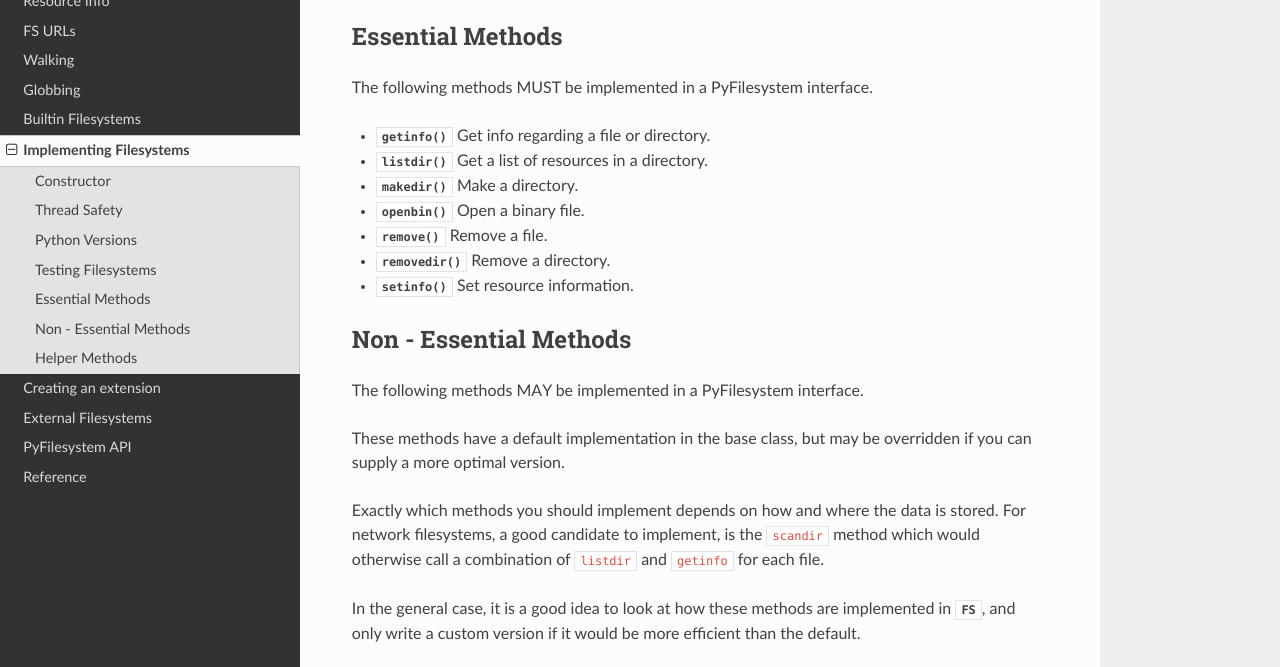
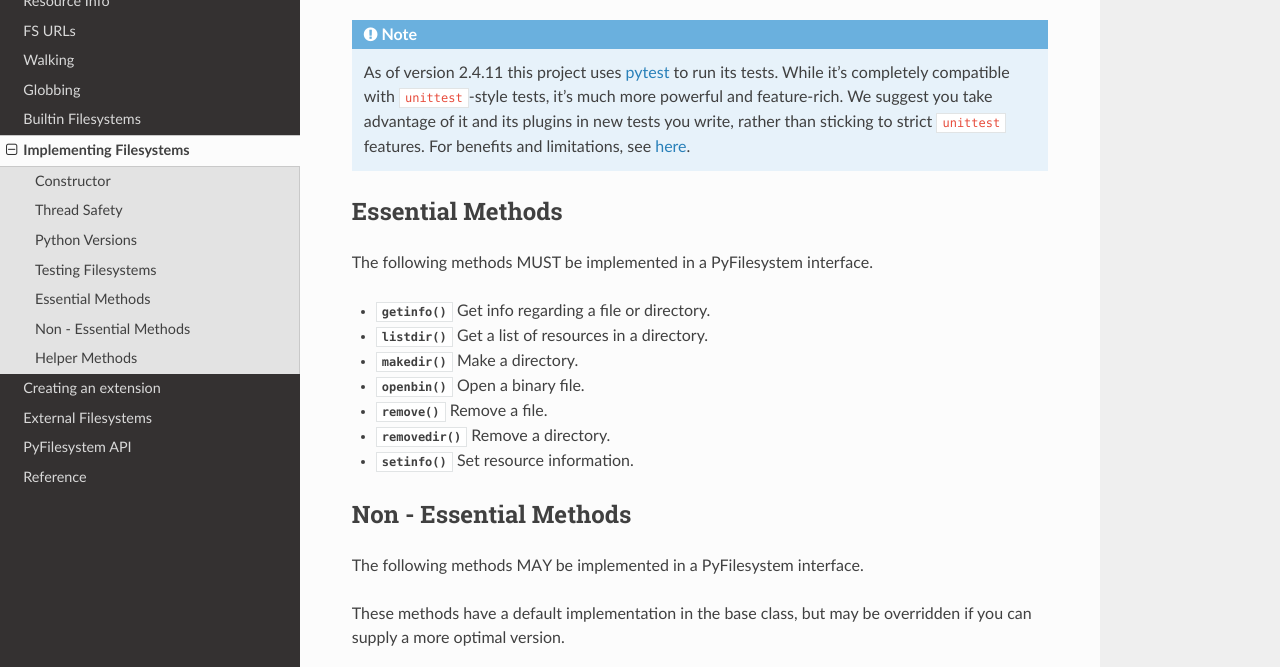
Before and after one commit to PyFilesystem/pyfilesystem2, a Sphinx documentation site: the page built from docs/source/implementers.rst, in a window 1280 px wide and 900 px high, scrolled down 1282 px, cut to the strip 233-900 px from the top of the window. Built offline with Sphinx 7.4.7 and the Read the Docs theme 2.0.0, drawn with Linux system fonts in a browser that asks for light colours.

Commit message:
Document test changes in Implementing

```diff
--- a/docs/source/implementers.rst
+++ b/docs/source/implementers.rst
@@ -53,6 +53,13 @@ You may also want to override some of the methods in the test suite for more tar
 
 .. autoclass:: fs.test.FSTestCases
     :members:
+
+.. note::
+
+    As of version 2.4.11 this project uses `pytest <https://pytest.org/en/latest/>`_ to run its tests.
+    While it's completely compatible with ``unittest``-style tests, it's much more powerful and
+    feature-rich. We suggest you take advantage of it and its plugins in new tests you write, rather
+    than sticking to strict ``unittest`` features. For benefits and limitations, see `here <https://pytest.org/en/latest/unittest.html>`_.
 
 
 .. _essential-methods:
```
